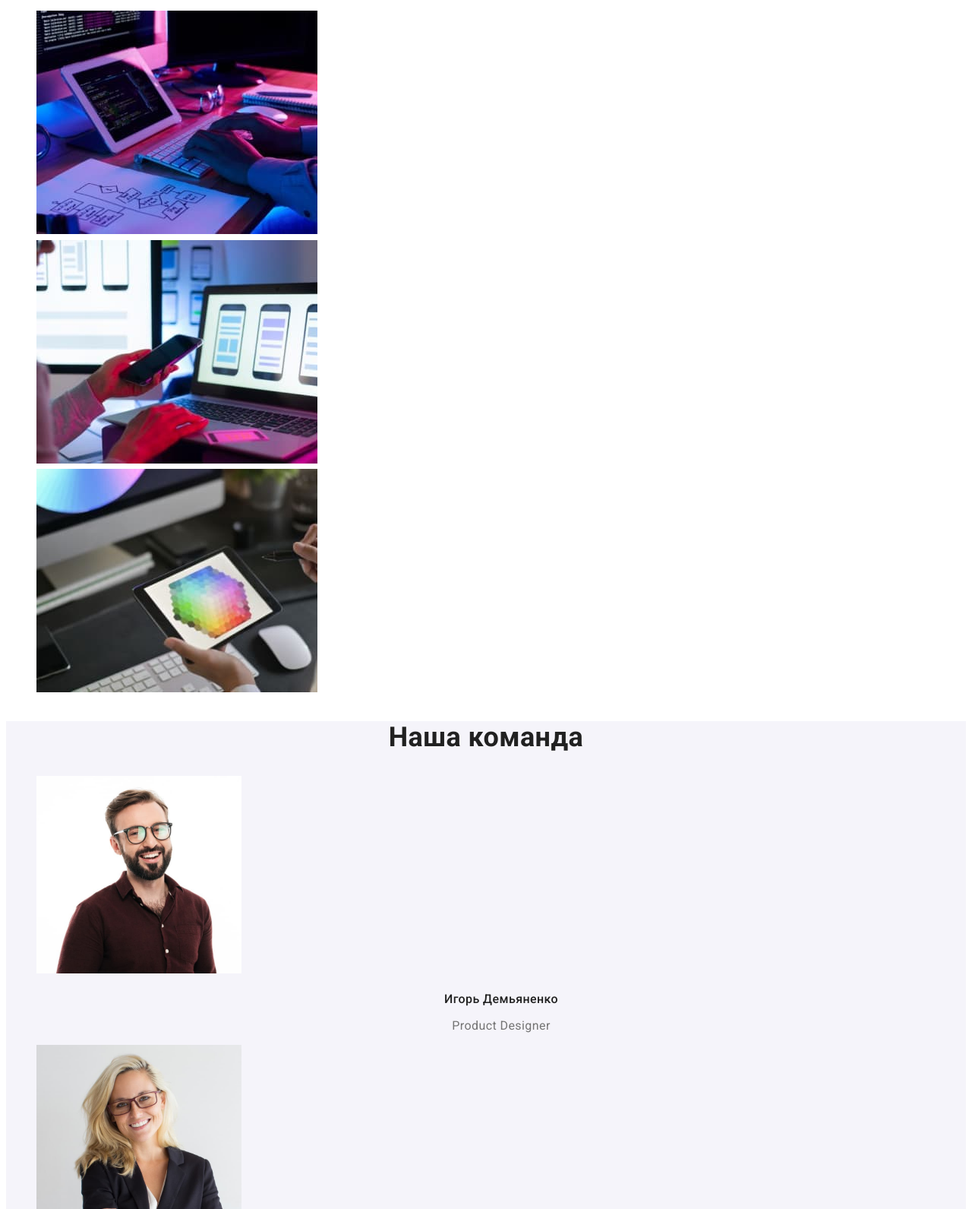
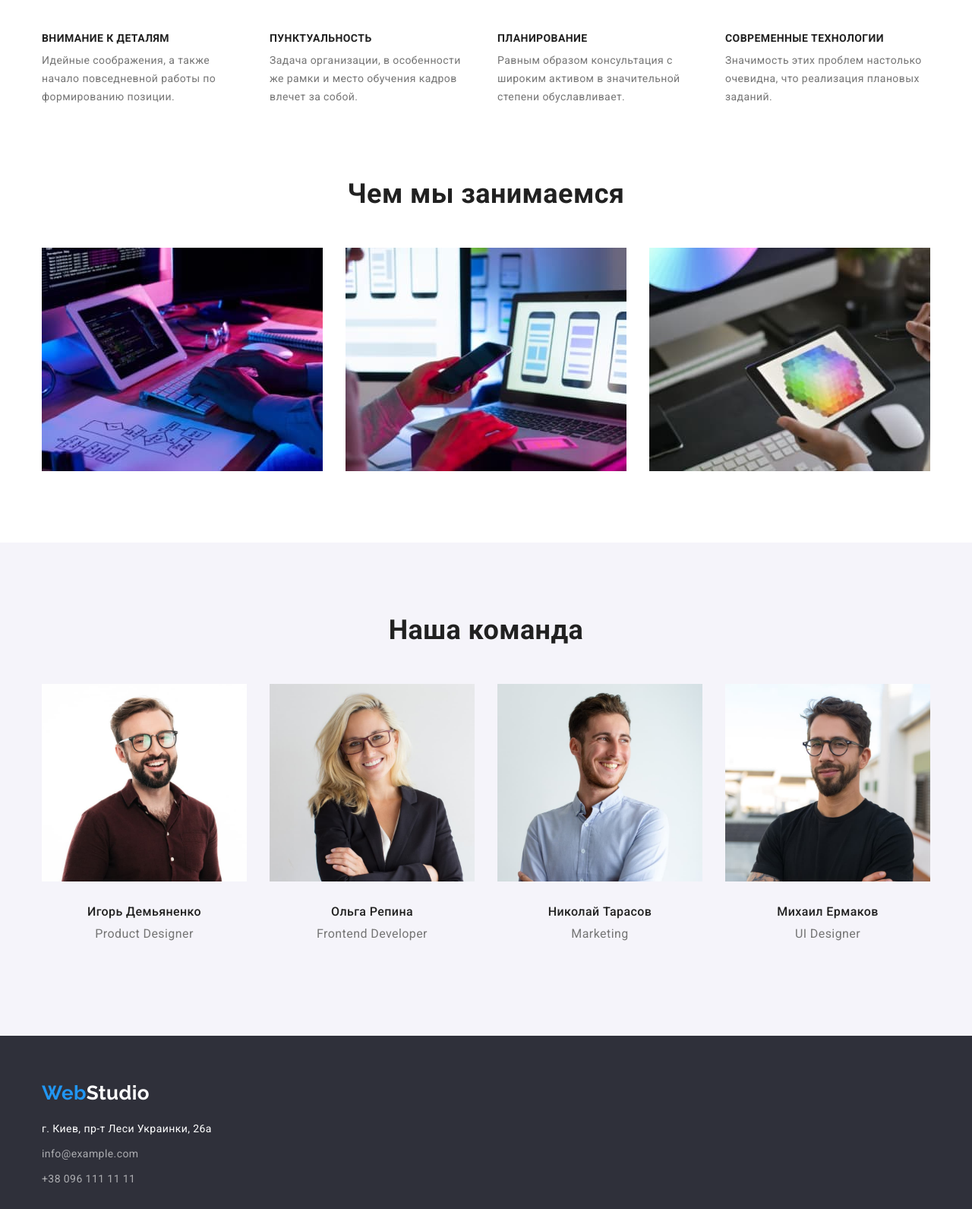
Before and after one commit to Anna-Nesterenko/goit-markup-hw-03, a plain HTML site: page index.html in a window 1280 px wide. Shown: the part 732-2323 px from the top of the page at 76% size. Drawn offline with nearby package versions, Linux system fonts and the light colour scheme.

Commit message:
little-finish

```diff
--- a/css/styles.css
+++ b/css/styles.css
@@ -6,14 +6,27 @@
   --background-box-dark: #2f303a;
   --background-box-light: #f5f4fa;
 }
+html {
+  box-sizing: border-box;
+}
+button{
+	cursor: pointer;
+}
 
 body {
-  font-family: "Roboto", "sans-serif";
+  margin: 0;
+  font-family: 'Roboto', 'sans-serif';
   color: var(--main-text-color);
   background-color: var(--white-text-color);
   font-size: 14px;
   line-height: 1.71;
   letter-spacing: 0.03em;
+}
+img {
+  display: block;
+}
+p, h1, h2, h3 {
+	margin: 0;
 }
 
 .link {
@@ -22,40 +35,50 @@ body {
 
 .list {
   list-style: none;
+  padding: 0;
+  margin: 0;
+}
+
+.container {
+  width: 1200px;
+  padding-left: 15px;
+  padding-right: 15px;
+  margin-left: auto;
+  margin-right: auto;
+}
+.section {
+padding-top: 94px;
+padding-bottom: 94px;
 }
 
 /* !header */
-
-.nav-contact .link {
-	color: var(--main-text-color);
+.main-nav,
+.container-nav {
+  display: flex;
+  align-items: center;
 }
 
+.nav {
+  display: flex;
+  margin-left: 93px;
+}
+
+.nav-item:not(:last-child) {
+  margin-right: 50px;
+}
 .nav-link {
+  display: block;
+  padding-top: 32px;
+  padding-bottom: 32px;
+
   color: var(--second-text-color);
   font-weight: 500;
   line-height: 1.17;
   letter-spacing: 0.02em;
 }
-
-.nav-link:focus,
-.nav-link:hover{
+.logo {
   color: var(--accent-text-color);
- }
-.current{
-	 color: var(--accent-text-color);
- }
-
-.map-link:focus,
-.map-link:hover,
-.address-link:focus,
-.address-link:hover {
-  color: var(--accent-text-color);
-}
-
-
-.logo {
-  font-family: "Raleway", "sans-serif";
-  color: var(--accent-text-color);
+  font-family: 'Raleway', 'sans-serif';
   font-weight: 700;
   font-size: 26px;
   line-height: 1.19;
@@ -64,53 +87,75 @@ body {
 .logo-dark {
   color: #000000;
 }
+.contact {
+  display: flex;
+  margin-left: auto;
+}
+
+.contact .nav-contact + .nav-contact {
+  margin-left: 50px;
+}
+
+.nav-contact .link {
+  color: var(--main-text-color);
+}
+
+.nav-link:focus,
+.nav-link:hover {
+  color: var(--accent-text-color);
+}
+.current {
+  color: var(--accent-text-color);
+}
 
 /* !Hero index*/
 .hero {
   background-color: var(--background-box-dark);
+  text-align: center;
+  padding-top: 200px;
+  padding-bottom: 200px;
 }
 
 .title {
+  width: 600px;
+  margin-left: auto;
+	margin-right: auto;
+	padding-bottom: 30px;
+  color: var(--white-text-color);
   font-size: 44px;
   font-weight: 900;
-  color: var(--white-text-color);
   line-height: 1.36;
+  letter-spacing: 0.06em;
   text-align: center;
-  letter-spacing: 0.06em;
 }
-
+.button{
+	display: flex;
+	justify-content: center;
+}
 .btn {
-  /* *btn size */
+	display: inline-block;
   width: 200px;
   height: 50px;
   border-radius: 4px;
   border: transparent;
 
-  /* *btn style */
   color: var(--white-text-color);
   background-color: var(--accent-text-color);
   font-weight: 700;
   font-size: 16px;
   line-height: 1.87;
   letter-spacing: 0.06em;
-  text-align: center;
-  vertical-align: center;
-  cursor: pointer;
+
   box-shadow: 0 4px 4px rgba(0, 0, 0, 0.15);
 }
 
 .btn:focus,
 .btn:hover {
   background-color: #188ce8;
-  border: 1px solid #000000;
   box-shadow: 0 4px 4px rgba(0, 0, 0, 0.15);
-  -webkit-text-stroke: 1px #000000;
 }
 
 /* !main index*/
-.section-team {
-  background-color: var(--background-box-light);
-}
 
 .visually-hidden {
   position: absolute;
@@ -125,57 +170,148 @@ body {
   margin: -1px;
 }
 
+.qualities-list {
+  display: flex;
+  flex-wrap: wrap;
+}
+.qualities-li{
+	width: 270px;
+	margin-right: 30px;
+}
+.qualities-li:last-child{
+	margin-right: 0;
+}
+
 .qualities-title {
+  margin-bottom: 10px;
   color: var(--second-text-color);
   font-size: 14px;
   line-height: 1.17;
   text-transform: uppercase;
 }
 
+.examples {
+  display: flex;
+flex-wrap: wrap;
+  padding-top: 50px;
+}
+.section.none {
+	padding-top: 0;
+}
+
+.examples-pict{
+	width: calc ((100% - 60px) / 3);
+	margin-right: 30px;
+}
+.examples-pict:last-child{
+	margin-right: 0;
+}
+
+.section.background {
+  background-color: var(--background-box-light);
+
+}
+.team {
+  display: flex;
+  flex-wrap: wrap;
+  padding-top: 50px;
+}
+.team-box{
+	width: calc((100% - 90px) / 4);
+	margin-right: 30px;
+}
+
+.team-box:last-child{
+	margin-right: 0;
+}
+
 .team-title,
 .examples-title {
+  color: var(--second-text-color);
   font-size: 36px;
-  color: var(--second-text-color);
   line-height: 1.17;
   text-align: center;
 }
+.team-name{
+	margin-top: 30px;
+	margin-bottom: 10px;
+}
 
-.name-title,
-.text-proff {
+.team-name,
+.team-proff {
+  color: var(--second-text-color);
   font-size: 16px;
   font-weight: 500;
-  color: var(--second-text-color);
   line-height: 1.19;
   text-align: center;
 }
 
-.text-proff {
+.team-proff {
+  margin-bottom: 30px;
   color: var(--main-text-color);
   font-weight: 400;
-
 }
 
 /* !footer */
 .footer {
   background-color: var(--background-box-dark);
+  padding-top: 60px;
 }
 
 .logo-light {
   color: var(--white-text-color);
 }
+.address{
+	display: flex;
+	flex-direction: column;
+	align-items: flex-start;
+	padding-bottom: 60px;
+}
 
 .map-link {
+	min-width: 231px;
+	display: block;
+	padding-top: 20px;
+	padding-bottom: 9px;
   color: var(--white-text-color);
   font-style: normal;
 }
 
 .address-link {
+	min-width: 231px;
+	display: block;
+	padding-bottom: 9px;
   color: rgba(255, 255, 255, 0.6);
   font-style: normal;
 }
 
+.map-link:focus,
+.map-link:hover,
+.address-link:focus,
+.address-link:hover {
+  color: var(--accent-text-color);
+}
+
 /* !portfolio main*/
+.pictures{
+	display: flex;
+	flex-wrap: wrap;
+	}
+
+.pictures-li{
+	width: calc((100% - 60px) / 3);
+	margin-right: 30px;
+}
+.pictures-li:nth-child(3n){
+	margin-right: 0;
+}
+
+.pictures-li:nth-child(-n+3){
+	margin-top: 50px;
+}
+
 .title-project {
+  margin-top: 20px;
   color: var(--second-text-color);
   font-size: 18px;
   line-height: 2;
@@ -183,27 +319,35 @@ body {
 }
 
 .text-project {
+	margin-bottom: 20px;
   font-size: 16px;
   line-height: 1.88;
 }
+.btn-list{
+	margin-right: 8px;
+}
+.btn-list:last-child{
+	margin-right: 0;
+}
+
 .btn-portfolio {
-  /* *btn size */
   height: 38px;
   border-radius: 4px;
   border: transparent;
-  /* *btn style */
+  padding: 6px 22px;
+
+  color: var(--second-text-color);
+  background-color: var(--background-box-light);
   font-size: 16px;
   font-weight: 500;
-  color: var(--second-text-color);
-  background-color: var(--background-box-light);
   line-height: 1.62;
   text-align: center;
-  cursor: pointer;
+
   box-shadow: 0px 4px 4px rgba(0, 0, 0, 0.25);
 }
 
 .btn-portfolio:focus,
-.btn-portfolio:hover{
+.btn-portfolio:hover {
   color: var(--white-text-color);
   background-color: var(--accent-text-color);
   box-shadow: 0px 4px 4px rgba(0, 0, 0, 0.25);
--- a/index.html
+++ b/index.html
@@ -13,26 +13,39 @@
       href="https://fonts.googleapis.com/css2?family=Raleway:wght@700&family=Roboto:wght@400;500;700;900&display=swap"
       rel="stylesheet"
     />
+    <link
+      rel="stylesheet"
+      href="https://cdnjs.cloudflare.com/ajax/libs/modern-normalize/1.1.0/modern-normalize.min.css"
+    />
     <link rel="stylesheet" href="./css/styles.css" />
   </head>
+
   <body>
     <!-- !Шапка -->
 
     <header>
-      <nav>
+      <div class="container main-nav">
+        <nav class="container-nav">
           <a class="logo link" href="./index.html">Web<span class="logo-dark">Studio</span></a>
 
           <ul class="nav list">
-          <li class="nav-item"><a class="nav-link link current" href="./index.html">Студия</a></li>
+            <li class="nav-item">
+              <a class="nav-link link current" href="./index.html">Студия</a>
+            </li>
             <li class="nav-item"><a class="nav-link link" href="./portfolio.html">Портфолио</a></li>
             <li class="nav-item"><a class="nav-link link" href="">Контакты</a></li>
           </ul>
         </nav>
 
         <ul class="contact list">
-        <li class="nav-contact"><a class="nav-link link" href="mailto:info@devstudio.com">info@devstudio.com</a></li>
-        <li class="nav-contact"><a class="nav-link link" href="tel:+380961111111">+38 096 111 11 11</a></li>
+          <li class="nav-contact">
+            <a class="nav-link link" href="mailto:info@devstudio.com">info@devstudio.com</a>
+          </li>
+          <li class="nav-contact">
+            <a class="nav-link link" href="tel:+380961111111">+38 096 111 11 11</a>
+          </li>
         </ul>
+      </div>
     </header>
 
     <main>
@@ -41,81 +54,94 @@
       <section class="hero">
         <h1 class="title">Эффективные решения для вашего бизнеса</h1>
         <button class="btn" type="button">Заказать услугу</button>
+
       </section>
 
       <!-- !Список качеств-->
-      <section>
+      <section class="section">
+        <div class="container">
           <h2 class="visually-hidden">Список качеств</h2>
-        <ul class="qualities list">
-          <li>
+          <ul class="qualities-list list">
+            <li class="qualities-li">
               <h3 class="qualities-title">Внимание к деталям</h3>
-            <p>Идейные соображения, а также начало повседневной работы по формированию позиции.</p>
+              <p class="qualities-text">
+                Идейные соображения, а также начало повседневной работы по формированию позиции.
+              </p>
             </li>
-          <li>
+            <li class="qualities-li">
               <h3 class="qualities-title">Пунктуальность</h3>
-            <p>
+              <p class="qualities-text">
                 Задача организации, в особенности же рамки и место обучения кадров влечет за собой.
               </p>
             </li>
-          <li>
+            <li class="qualities-li">
               <h3 class="qualities-title">Планирование</h3>
-            <p>
+              <p class="qualities-text">
                 Равным образом консультация с широким активом в значительной степени обуславливает.
               </p>
             </li>
-          <li>
+            <li class="qualities-li">
               <h3 class="qualities-title">Современные технологии</h3>
-            <p>Значимость этих проблем настолько очевидна, что реализация плановых заданий.</p>
+              <p class="qualities-text">
+                Значимость этих проблем настолько очевидна, что реализация плановых заданий.
+              </p>
             </li>
           </ul>
+        </div>
       </section>
 
       <!-- !Список примеров -->
-      <section>
+
+      <section class="section none">
+        <div class="container">
           <h2 class="examples-title">Чем мы занимаемся</h2>
           <ul class="examples list">
-          <li>
+            <li class="examples-pict">
               <img src="./imeges/img1.jpg" alt="work computer" width="370" />
             </li>
-          <li><img src="./imeges/img2.jpg" alt="work phone" width="370" /></li>
-          <li><img src="./imeges/img3.jpg" alt="work tab" width="370" /></li>
+            <li class="examples-pict"><img src="./imeges/img2.jpg" alt="work phone" width="370" /></li>
+            <li class="examples-pict"><img src="./imeges/img3.jpg" alt="work tab" width="370" /></li>
           </ul>
+        </div>
       </section>
 
       <!-- !Наша команда -->
-      <section class="section-team">
+      <section class="section background">
+        <div class="container">
           <h2 class="team-title">Наша команда</h2>
 
           <ul class="team list">
-          <li>
+            <li class="team-box">
               <img src="./imeges/foto1.jpg" alt="Product Designer" width="270" />
-            <h3 class="name-title">Игорь Демьяненко</h3>
-            <p lang="en" class="text-proff">Product Designer</p>
+              <h3 class="team-name">Игорь Демьяненко</h3>
+              <p lang="en" class="team-proff">Product Designer</p>
             </li>
 
-          <li>
+            <li class="team-box">
               <img src="./imeges/foto2.jpg" alt="Frontend Developer" width="270" />
-            <h3 class="name-title">Ольга Репина</h3>
-            <p lang="en" class="text-proff">Frontend Developer</p>
+              <h3 class="team-name">Ольга Репина</h3>
+              <p lang="en" class="team-proff">Frontend Developer</p>
             </li>
 
-          <li>
+            <li class="team-box">
               <img src="./imeges/foto3.jpg" alt="Marketing" width="270" />
-            <h3 class="name-title">Николай Тарасов</h3>
-            <p lang="en" class="text-proff">Marketing</p>
+              <h3 class="team-name">Николай Тарасов</h3>
+              <p lang="en" class="team-proff">Marketing</p>
             </li>
 
-          <li>
+            <li class="team-box">
               <img src="./imeges/foto4.jpg" alt="UI Designer" width="270" />
-            <h3 class="name-title">Михаил Ермаков</h3>
-            <p lang="en" class="text-proff">UI Designer</p>
+              <h3 class="team-name">Михаил Ермаков</h3>
+              <p lang="en" class="team-proff">UI Designer</p>
             </li>
           </ul>
+        </div>
       </section>
     </main>
 
     <!--!footer -->
     <footer class="footer">
+      <div class="container">
         <a class="logo link" href="./index.html">Web<span class="logo-light">Studio</span></a>
 
         <address>
@@ -129,10 +155,15 @@
                 >г. Киев, пр-т Леси Украинки, 26a</a
               >
             </li>
-          <li class="address-item"><a class="address-link link" href="mailto:info@example.com">info@example.com</a></li>
-          <li class="address-item"><a class="address-link link" href="tel:+380961111111">+38 096 111 11 11</a></li>
+            <li class="address-item">
+              <a class="address-link link" href="mailto:info@example.com">info@example.com</a>
+            </li>
+            <li class="address-item">
+              <a class="address-link link" href="tel:+380961111111">+38 096 111 11 11</a>
+            </li>
           </ul>
         </address>
+      </div>
     </footer>
   </body>
 </html>
```
Also changed, not shown: portfolio.html (+42 -22 lines). Lines whose indentation alone changed are shown as unchanged.
